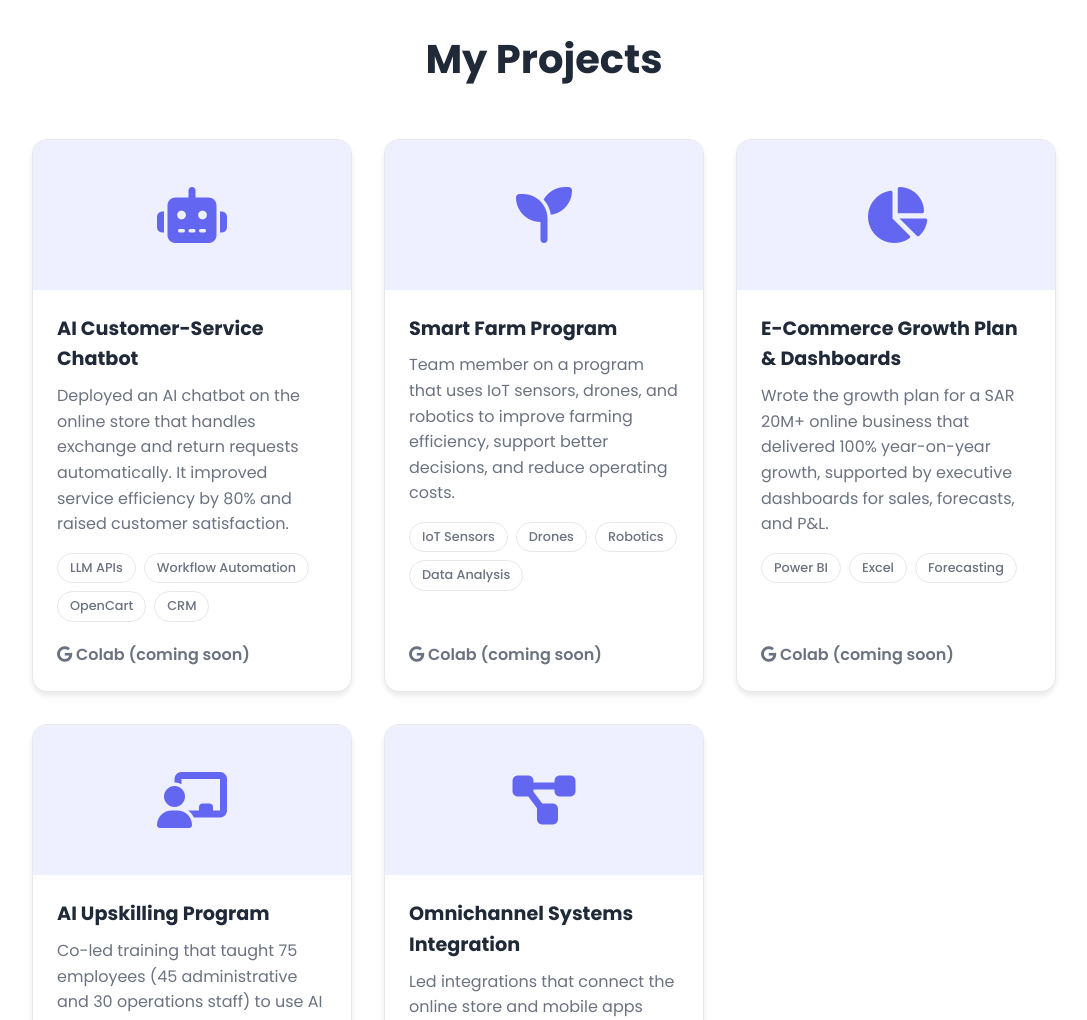
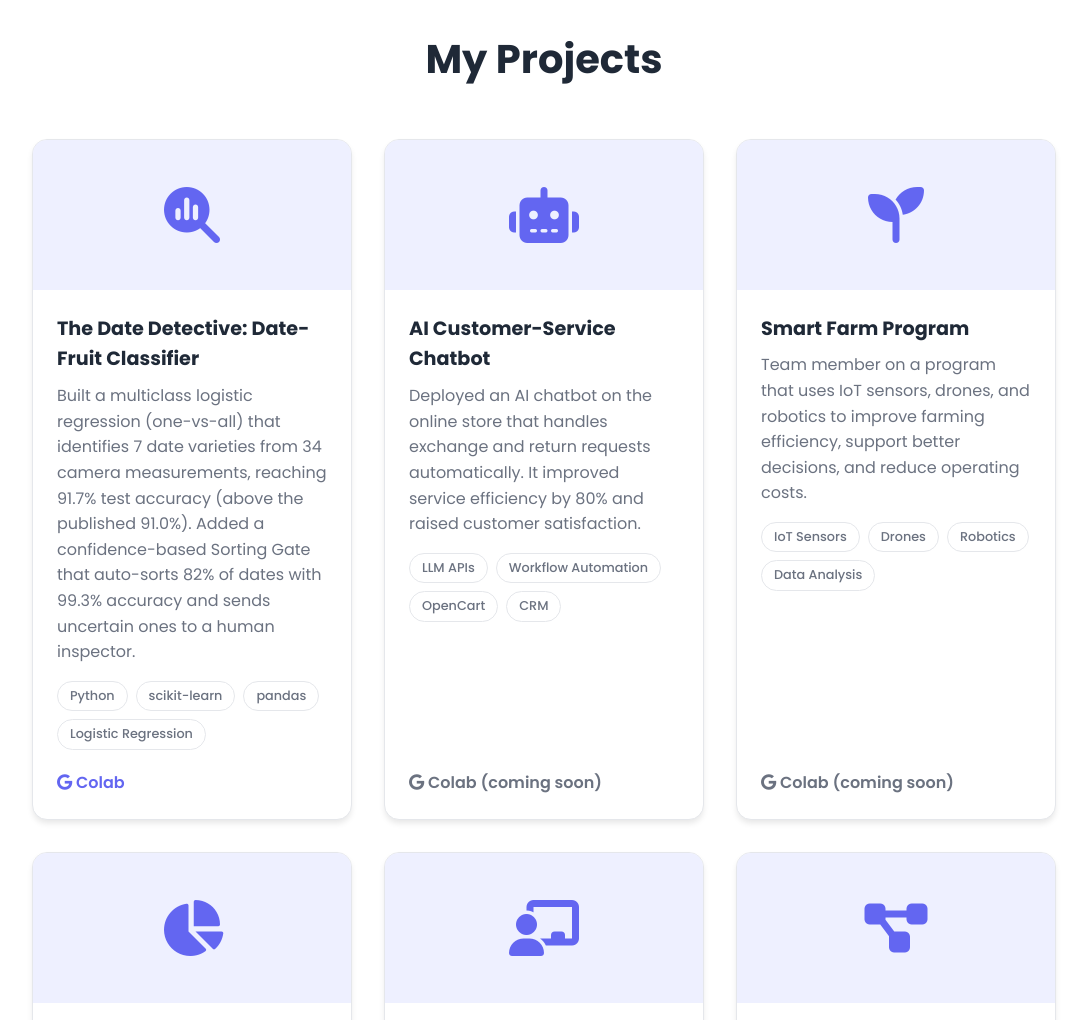
Before and after one commit to engAmjaadtec/engAmjaadtec.github.io, a plain HTML site: page index.html in a window 1280 px wide. Shown: the part 2640-3660 px from the top of the page, without its empty margins (96-1183 px from the left). Drawn offline with Linux system fonts and the light colour scheme.

Commit message:
Add Date Detective ML project (Colab)

```diff
--- a/index.html
+++ b/index.html
@@ -191,6 +191,25 @@
     <section id="projects" class="projects">
         <h2 class="section-title">My Projects</h2>
         <div class="projects-grid">
+
+            <div class="project-card reveal">
+                <div class="project-image">
+                    <i class="fas fa-magnifying-glass-chart"></i>
+                </div>
+                <div class="project-info">
+                    <h3>The Date Detective: Date-Fruit Classifier</h3>
+                    <p>Built a multiclass logistic regression (one-vs-all) that identifies 7 date varieties from 34 camera measurements, reaching 91.7% test accuracy (above the published 91.0%). Added a confidence-based Sorting Gate that auto-sorts 82% of dates with 99.3% accuracy and sends uncertain ones to a human inspector.</p>
+                    <div class="project-tech">
+                        <span>Python</span>
+                        <span>scikit-learn</span>
+                        <span>pandas</span>
+                        <span>Logistic Regression</span>
+                    </div>
+                    <div class="project-links">
+                        <a href="https://colab.research.google.com/drive/1unDiLl1_xNpN4OHLUDZ3qjX5gvixtAUH" target="_blank" rel="noopener"><i class="fab fa-google"></i> Colab</a>
+                    </div>
+                </div>
+            </div>
 
             <div class="project-card reveal">
                 <div class="project-image">
```
